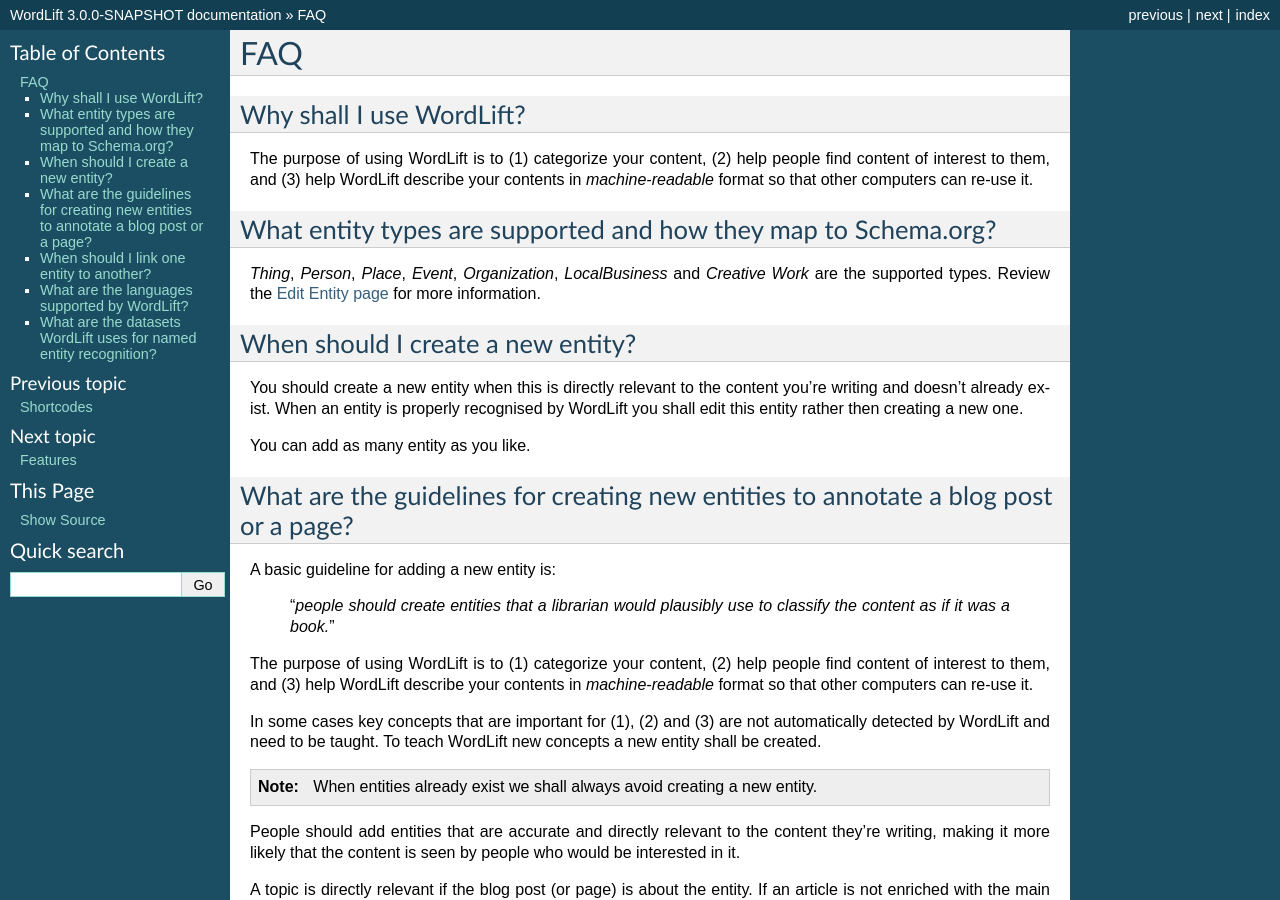
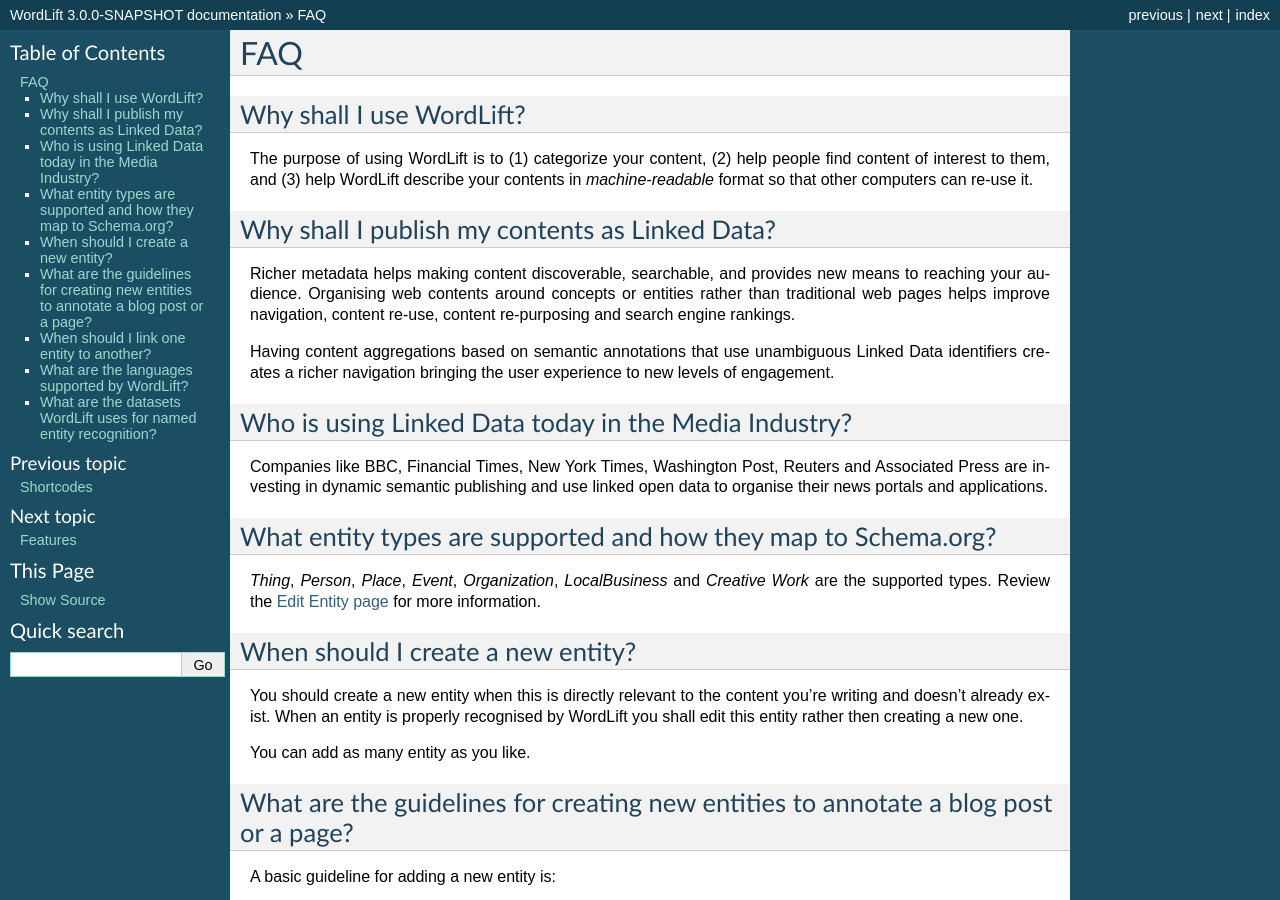
Before and after one commit to insideout10/wordlift-docs, a Sphinx documentation site: the page built from docs/faq.rst, in a window 1280 px wide and 900 px high. Built offline with Sphinx 7.4.7, drawn with Linux system fonts in a browser that asks for light colours.

Commit message:
FAQs
Adding two new FAQs to the documentation

```diff
--- a/docs/faq.rst
+++ b/docs/faq.rst
@@ -5,6 +5,18 @@
 _____________
 
 The purpose of using WordLift is to (1) categorize your content, (2) help people find content of interest to them, and (3) help WordLift describe your contents in *machine-readable* format so that other computers can re-use it.
+
+Why shall I publish my contents as Linked Data?
+_____________
+
+Richer metadata helps making content discoverable, searchable, and provides new means to reaching your audience.
+Organising web contents around concepts or entities rather than traditional web pages helps improve navigation, content re-use, content re-purposing and search engine rankings.
+
+Having content aggregations based on semantic annotations that use unambiguous Linked Data identifiers creates a richer navigation bringing the user experience to new levels of engagement.
+
+Who is using Linked Data today in the Media Industry?
+_____________
+Companies like BBC, Financial Times, New York Times, Washington Post, Reuters and Associated Press are investing in dynamic semantic publishing and use linked open data to organise their news portals and applications.
 
 What entity types are supported and how they map to Schema.org?
 _____________
```
Also changed, not shown: docs/images/mico_logo.png (added).
